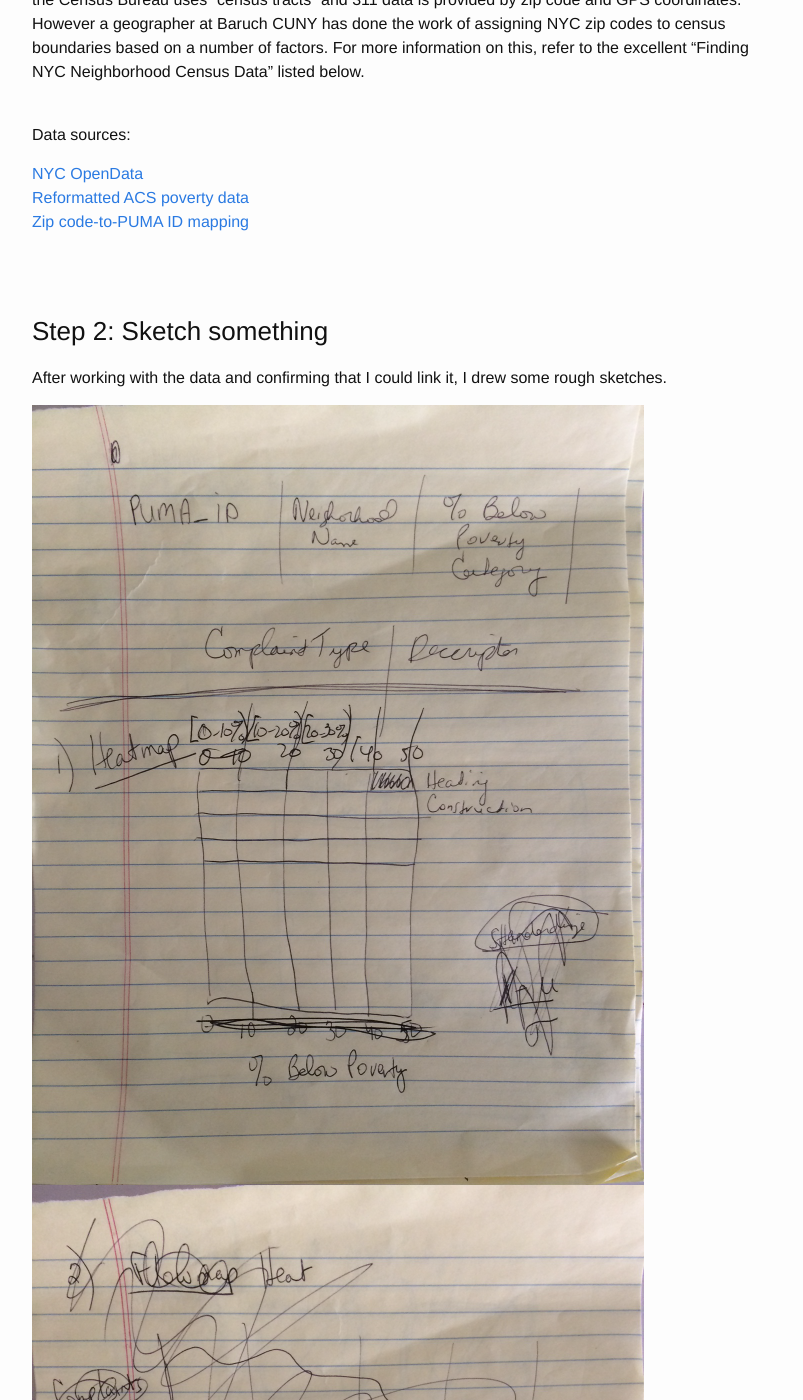
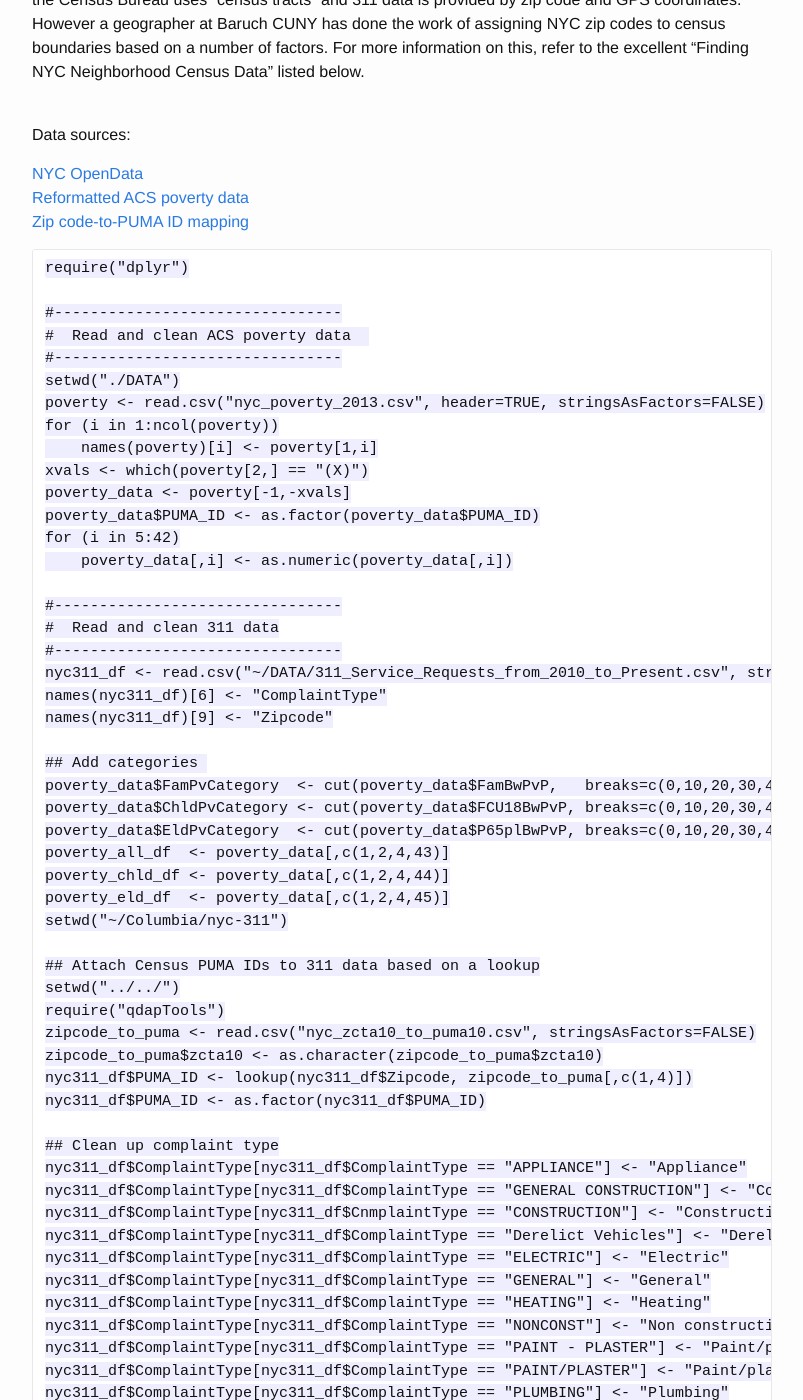
Before and after one commit to jcp1016/jcp1016.github.io, a Jekyll site: the page built from _posts/2015-03-24-nyc-311.md, in a window 1280 px wide and 1400 px high, scrolled down 1260 px. Shown: the whole window, without its empty margins (238-1041 px from the left). Built offline with Jekyll 4.4.1, drawn with Linux system fonts in a browser that asks for light colours; some of the changed text lies outside the part shown.

Commit message:
updated code

```diff
--- a/_posts/2015-03-24-nyc-311.md
+++ b/_posts/2015-03-24-nyc-311.md
@@ -24,6 +24,64 @@ I wanted to include data for a full year and see if I could link it to poverty s
 [Reformatted ACS poverty data]({{ site.baseurl }}/assets/nyc_poverty_2013.csv)<br />
 [Zip code-to-PUMA ID mapping]({{ site.baseurl }}/assets/nyc_zcta10_to_puma10.csv)<br />
 
+
+    require("dplyr")
+
+    #--------------------------------
+    #  Read and clean ACS poverty data
+    #--------------------------------
+    setwd("./DATA")
+    poverty <- read.csv("nyc_poverty_2013.csv", header=TRUE, stringsAsFactors=FALSE)
+    for (i in 1:ncol(poverty))
+        names(poverty)[i] <- poverty[1,i]
+    xvals <- which(poverty[2,] == "(X)")
+    poverty_data <- poverty[-1,-xvals]
+    poverty_data$PUMA_ID <- as.factor(poverty_data$PUMA_ID)
+    for (i in 5:42)
+        poverty_data[,i] <- as.numeric(poverty_data[,i])
+
+    #--------------------------------
+    #  Read and clean 311 data
+    #--------------------------------
+    nyc311_df <- read.csv("~/DATA/311_Service_Requests_from_2010_to_Present.csv", stringsAsFactors=FALSE)
+    names(nyc311_df)[6] <- "ComplaintType"
+    names(nyc311_df)[9] <- "Zipcode"
+
+    ## Add categories
+    poverty_data$FamPvCategory  <- cut(poverty_data$FamBwPvP,   breaks=c(0,10,20,30,40,50,60), labels=c( "[0-10%)", "[10-20%)","[20-30%)", "[30-40%)", "[40-50%)", "[50-60%)" ), include.lowest=TRUE)
+    poverty_data$ChldPvCategory <- cut(poverty_data$FCU18BwPvP, breaks=c(0,10,20,30,40,50,60), labels=c( "[0-10%)", "[10-20%)","[20-30%)", "[30-40%)", "[40-50%)", "[50-60%)" ), include_lowest=TRUE)
+    poverty_data$EldPvCategory  <- cut(poverty_data$P65plBwPvP, breaks=c(0,10,20,30,40,50,60), labels=c( "[0-10%)", "[10-20%)","[20-30%)", "[30-40%)", "[40-50%)", "[50-60%)" ), include_lowest=TRUE)
+    poverty_all_df  <- poverty_data[,c(1,2,4,43)]
+    poverty_chld_df <- poverty_data[,c(1,2,4,44)]
+    poverty_eld_df  <- poverty_data[,c(1,2,4,45)]
+    setwd("~/Columbia/nyc-311")
+
+    ## Attach Census PUMA IDs to 311 data based on a lookup
+    setwd("../../")
+    require("qdapTools")
+    zipcode_to_puma <- read.csv("nyc_zcta10_to_puma10.csv", stringsAsFactors=FALSE)
+    zipcode_to_puma$zcta10 <- as.character(zipcode_to_puma$zcta10)
+    nyc311_df$PUMA_ID <- lookup(nyc311_df$Zipcode, zipcode_to_puma[,c(1,4)])
+    nyc311_df$PUMA_ID <- as.factor(nyc311_df$PUMA_ID)
+
+    ## Clean up complaint type
+    nyc311_df$ComplaintType[nyc311_df$ComplaintType == "APPLIANCE"] <- "Appliance"
+    nyc311_df$ComplaintType[nyc311_df$ComplaintType == "GENERAL CONSTRUCTION"] <- "Construction"
+    nyc311_df$ComplaintType[nyc311_df$CnmplaintType == "CONSTRUCTION"] <- "Construction"
+    nyc311_df$ComplaintType[nyc311_df$ComplaintType == "Derelict Vehicles"] <- "Derelict Vehicle"
+    nyc311_df$ComplaintType[nyc311_df$ComplaintType == "ELECTRIC"] <- "Electric"
+    nyc311_df$ComplaintType[nyc311_df$ComplaintType == "GENERAL"] <- "General"
+    nyc311_df$ComplaintType[nyc311_df$ComplaintType == "HEATING"] <- "Heating"
+    nyc311_df$ComplaintType[nyc311_df$ComplaintType == "NONCONST"] <- "Non construction"
+    nyc311_df$ComplaintType[nyc311_df$ComplaintType == "PAINT - PLASTER"] <- "Paint/plaster"
+    nyc311_df$ComplaintType[nyc311_df$ComplaintType == "PAINT/PLASTER"] <- "Paint/plaster"
+    nyc311_df$ComplaintType[nyc311_df$ComplaintType == "PLUMBING"] <- "Plumbing"
+    nyc311_df$ComplaintType[nyc311_df$ComplaintType == "STRUCTURAL"] <- "Structural"
+    nyc311_df$ComplaintType[substr(nyc311_df$ComplaintType,1,5)  == "Noise"] <- "Noise"
+    nyc311_df$ComplaintType[substr(nyc311_df$ComplaintType,1,11) == "Street Sign"] <- "Street Sign Damaged/Missing"
+    nyc311_df$ComplaintType[substr(nyc311_df$ComplaintType,1,10) == "Fire Alarm"] <- "Fire Alarm Addn/Modif/Insp"
+    nyc311_df$ComplaintType[substr(nyc311_df$ComplaintType,1,12) == "Highway Sign"] <- "Highway Sign Damaged/Missing"
+
 <br /><br />
 
 ###Step 2:  Sketch something
@@ -34,11 +92,15 @@ After working with the data and confirming that I could link it, I drew some rou
 
 <br /><br />
 
-###Step 3:  Code, test, rinse, repeat...
+###Step 3:  Code, test, repeat...
 
 First I made a simple horizontal bar chart showing the top calls to 311 in 2013.  Heating is clearly the top complaint.<br />
-![Summary of top complaints]({{ site.baseurl }}/assets/barchart.png)<br />
+![Summary of top complaints]({{ site.baseurl }}/assets/barchart.png)
+<br />
 
+
+    require("ggplot")
+    require("ggthemes")
 
     by_ct <- group_by( data, ComplaintType )
     ct1   <- summarize( by_ct, n=sum(n) )
@@ -57,7 +119,6 @@ First I made a simple horizontal bar chart showing the top calls to 311 in 2013.
         theme(axis.title.x = element_blank()) +
         scale_x_discrete(limits=rev(top_22$ComplaintType))
 
-
 <br /><br />
 
 Next I plotted poverty level by neighborhood from the ACS data, and made a heatmap of 311 calls by poverty level, based on the location of the caller.  Heating is the top complaint except in neighborhoods where fewer than 10% of the population had earnings below poverty level.  In those neighborhoods, noise was the top complaint.<br />
@@ -67,60 +128,68 @@ Next I plotted poverty level by neighborhood from the ACS data, and made a heatm
 <br />
 
 
-    census_tracts <- readOGR(dsn=".","Columbia_nyct2010ids")
-    nyc_shapes <- spTransform(census_tracts, CRS("+proj=longlat + datum=WGS84"))
-    nycmap_df <- fortify(nyc_shapes)
-    map_data  <- data.frame(id=rownames(nyc_shapes@data),
+        libs <- c("ggmap","maps","maptools","RColorBrewer","rgdal","rgeos","sp","scales","plyr","reshape")
+        x <- sapply(libs,function(x)if(!require(x,character.only = T)) install.packages(x))
+        rm(x,libs)
+
+        #------------------------------------------------------------
+        # Bind poverty data to census tract shape files for mapping
+        #------------------------------------------------------------
+        census_tracts <- readOGR(dsn=".","Columbia_nyct2010ids")
+        nyc_shapes <- spTransform(census_tracts, CRS("+proj=longlat + datum=WGS84"))
+        nycmap_df  <- fortify(nyc_shapes)
+        map_data   <- data.frame(id=rownames(nyc_shapes@data),
                         PUMA_ID=nyc_shapes@data$puma,
                         GEO_ID=nyc_shapes@data$geoid )
-    map_data  <- merge(map_data, poverty_data, by="PUMA_ID")
-    map_df    <- merge(nycmap_df, map_data, by="id")
-    setwd("~/Columbia/nyc-311")
-    pdf(file="map1.pdf", height=8.77)
-    qmap('new york, ny', zoom=11, maptype='roadmap', color='bw', legend='topleft') +
-        geom_polygon(aes(long, lat, group=id, fill=FamBwPvP),
-                     data=map_df, alpha=.9) +
-        ggtitle("Poverty in New York City") +
-        scale_fill_gradientn("% of People\nLiving Below\nPoverty Level", colours=brewer.pal(4,"GnBu"), na.value="grey20", guide="colourbar") +
-        theme(plot.title = element_text(size=16, face="bold"))
+        map_data  <- merge(map_data, poverty_data, by="PUMA_ID")
+        map_df    <- merge(nycmap_df, map_data, by="id")
 
-    by_pvcat <- group_by( data, PvCategory, ComplaintType )
-    s1 <- summarize( by_pvcat, n=sum(n) )
-    t1 <- melt(s1)
-    t2 <- cast(t1, ComplaintType ~ PvCategory, sum, margins=TRUE)
-    names(t2)[ncol(t2)] <- "Total"
-    t3 <- filter(t2, Total > 16000)
-    t4 <- t3[order(desc(t3$Total)),]
-    t4 <- t4[-1,]
-    row.names(t4) <- t4$ComplaintType
-    t4 <- t4[,-1]
-    t4 <- t4[,-ncol(t4)]
-    data_matrix <- data.matrix(scale(t4))
-    pdf("heatmap_lvl.pdf", width=10, height=12)
-    heatmap.2(data_matrix,
-          Rowv=NA, Colv=NA,
-          dendrogram='none',
-          scale='none',
-          col=brewer.pal(9,"Blues"),
-          main="What A Million Calls to 311 \nReveal About New York",
-          key=FALSE,
-          keysize=1,
-          srtCol=0,
-          trace='none',
-          offsetRow = 0.5,
-          offsetCol = 0.5,
-          margins=c(5,12),
-          xlab="\nPoverty level based on community district of caller",
-          ylab=NULL,
-          colsep,
-          rowsep,
-          sepcolor='white',
-          sepwidth=c(0.1,0.1))
+        qmap('new york, ny', zoom=11, maptype='roadmap', color='bw', legend='topleft') +
+            geom_polygon(aes(long, lat, group=id, fill=FamBwPvP), data=map_df, alpha=.9) +
+            ggtitle("Poverty in New York City") +
+            scale_fill_gradientn("% of People\nLiving Below\nPoverty Level", colours=brewer.pal(4,"GnBu"), na.value="grey20", guide="colourbar") +
+            theme(plot.title = element_text(size=16, face="bold"))
+
+        by_pvcat <- group_by( data, PvCategory, ComplaintType )
+        s1 <- summarize( by_pvcat, n=sum(n) )
+        t1 <- melt(s1)
+        t2 <- cast(t1, ComplaintType ~ PvCategory, sum, margins=TRUE)
+        names(t2)[ncol(t2)] <- "Total"
+        t3 <- filter(t2, Total > 16000)
+        t4 <- t3[order(desc(t3$Total)),]
+        t4 <- t4[-1,]
+        row.names(t4) <- t4$ComplaintType
+        t4 <- t4[,-1]
+        t4 <- t4[,-ncol(t4)]
+        data_matrix <- data.matrix(scale(t4))
+
+        require("gplots")
+        pdf("heatmap_lvl.pdf", width=10, height=12)
+        heatmap.2(data_matrix,
+            Rowv=NA, Colv=NA,
+            dendrogram='none',
+            scale='none',
+            col=brewer.pal(9,"Blues"),
+            main="What A Million Calls to 311 \nReveal About New York",
+            key=FALSE,
+            keysize=1,
+            srtCol=0,
+            trace='none',
+            offsetRow = 0.5,
+            offsetCol = 0.5,
+            margins=c(5,12),
+            xlab="\nPoverty level based on community district of caller",
+            ylab=NULL,
+            colsep,
+            rowsep,
+            sepcolor='white',
+            sepwidth=c(0.1,0.1))
+        dev.off()
 
 
 <br /><br />
 
-Finally I built a large heatmap of the top complaints by community district, grouped by borough.<br />
+Finally I generated a large heatmap of the top complaints by community district, grouped by borough.<br />
 
 ![Poverty level by community]({{ site.baseurl }}/assets/complaints_by_cd.png)<br />
 [Click to enlarge]({{ site.baseurl }}/assets/complaints_by_cd.png)<br />
@@ -138,21 +207,23 @@ Finally I built a large heatmap of the top complaints by community district, gro
     t4 <- t4[,-1]
     t4 <- t4[,-ncol(t4)]
     data_matrix <- data.matrix(scale(t4))
+
+    pdf("heatmap_cd_by_boro.pdf", width=10, height=14)
     heatmap.2(data_matrix,
           Rowv=NA, Colv=NA,
           dendrogram='none',
           scale='none',
           col=brewer.pal(9,"Blues"),
-          #main="311 Calls by Community",
+          main="311 Calls by Community",
           key=FALSE,
           keysize=1,
           trace='none',
           offsetRow = 0.5,
           offsetCol = 0.5,
           margins=c(16,12),
-          #margins=c(12,5),
           xlab=NULL,
           ylab=NULL)
+    dev.off()
 
 
 <br /><br />
```
Also changed, not shown: assets/hw4_1.png (added), 1 other file.
